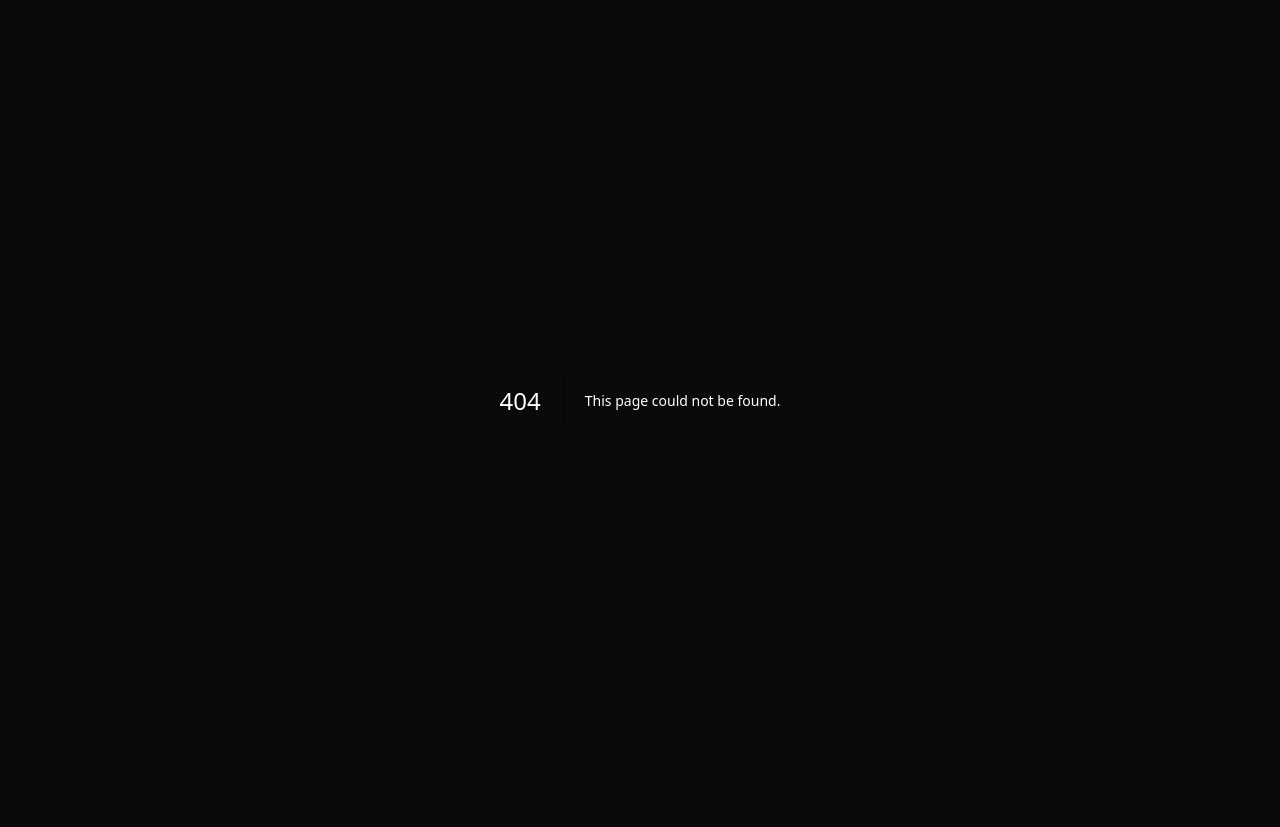
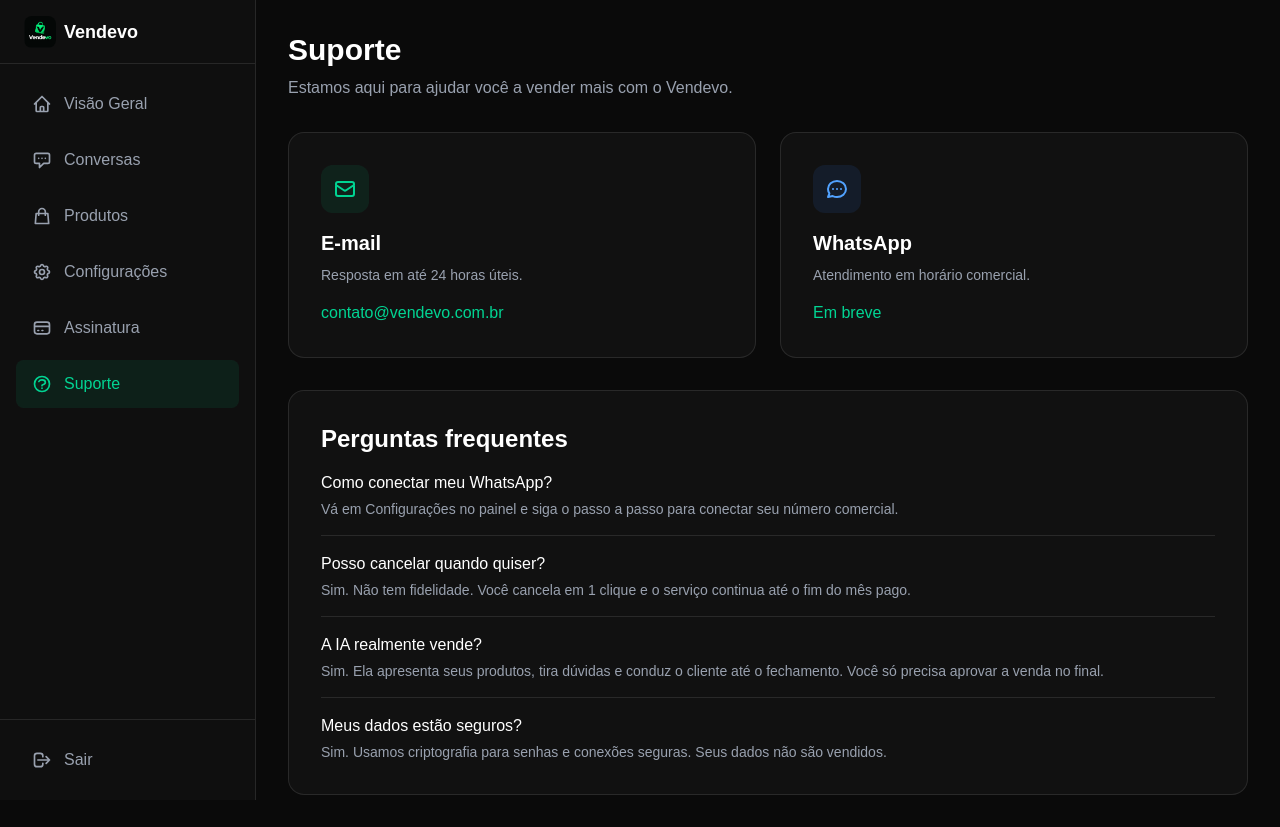
Before and after one commit to jhonatanrodri966/vendevo, a Next.js app: page /dashboard/suporte in a window 1280 px wide. Before the commit this address had no page. Before the commit the page ends 800 px from the top, so only its background shows below. Built offline with nearby package versions, Linux system fonts and the light colour scheme.

Commit message:
feat: aba de suporte no dashboard

```diff
--- a/app/dashboard/layout.tsx
+++ b/app/dashboard/layout.tsx
@@ -37,6 +37,10 @@
             <svg className="w-5 h-5" fill="none" stroke="currentColor" viewBox="0 0 24 24"><path strokeLinecap="round" strokeLinejoin="round" strokeWidth={2} d="M3 10h18M7 15h1m4 0h1m-7 4h12a3 3 0 003-3V8a3 3 0 00-3-3H6a3 3 0 00-3 3v8a3 3 0 003 3z" /></svg>
             Assinatura
           </Link>
+          <Link href="/dashboard/suporte" className={`flex items-center gap-3 px-4 py-3 rounded-lg transition-colors ${pathname === "/dashboard/suporte" ? "bg-emerald-500/10 text-emerald-400" : "text-gray-400 hover:bg-white/5 hover:text-white"}`}>
+            <svg className="w-5 h-5" fill="none" stroke="currentColor" viewBox="0 0 24 24"><path strokeLinecap="round" strokeLinejoin="round" strokeWidth={2} d="M8.228 9c.549-1.165 2.03-2 3.772-2 2.21 0 4 1.343 4 3 0 1.4-1.278 2.575-3.006 2.907-.542.104-.994.54-.994 1.093m0 3h.01M21 12a9 9 0 11-18 0 9 9 0 0118 0z" /></svg>
+            Suporte
+          </Link>
         </nav>
 
         <div className="p-4 border-t border-white/10">
--- /dev/null
+++ b/app/dashboard/suporte/page.tsx
@@ -0,0 +1,56 @@
+"use client";
+
+import Link from "next/link";
+
+export default function SuporteDashboard() {
+  return (
+    <div className="space-y-8 text-white">
+      <div>
+        <h1 className="text-3xl font-bold">Suporte</h1>
+        <p className="text-gray-400 mt-2">Estamos aqui para ajudar você a vender mais com o Vendevo.</p>
+      </div>
+
+      <div className="grid md:grid-cols-2 gap-6">
+        <a href="mailto:contato@vendevo.com.br" className="bg-[#111111] border border-white/10 p-8 rounded-2xl hover:border-emerald-500/30 transition-colors group">
+          <div className="w-12 h-12 rounded-xl bg-emerald-500/10 flex items-center justify-center text-emerald-400 mb-4 group-hover:scale-110 transition-transform">
+            <svg className="w-6 h-6" fill="none" stroke="currentColor" viewBox="0 0 24 24"><path strokeLinecap="round" strokeLinejoin="round" strokeWidth={2} d="M3 8l7.89 5.26a2 2 0 002.22 0L21 8M5 19h14a2 2 0 002-2V7a2 2 0 00-2-2H5a2 2 0 00-2 2v10a2 2 0 002 2z" /></svg>
+          </div>
+          <h2 className="text-xl font-semibold mb-2">E-mail</h2>
+          <p className="text-sm text-gray-400 mb-4">Resposta em até 24 horas úteis.</p>
+          <p className="text-emerald-400 font-medium">contato@vendevo.com.br</p>
+        </a>
+
+        <a href="#" className="bg-[#111111] border border-white/10 p-8 rounded-2xl hover:border-emerald-500/30 transition-colors group">
+          <div className="w-12 h-12 rounded-xl bg-blue-500/10 flex items-center justify-center text-blue-400 mb-4 group-hover:scale-110 transition-transform">
+            <svg className="w-6 h-6" fill="none" stroke="currentColor" viewBox="0 0 24 24"><path strokeLinecap="round" strokeLinejoin="round" strokeWidth={2} d="M8 12h.01M12 12h.01M16 12h.01M21 12c0 4.418-4.03 8-9 8a9.863 9.863 0 01-4.255-.949L3 20l1.395-3.72C3.512 15.042 3 13.574 3 12c0-4.418 4.03-8 9-8s9 3.582 9 8z" /></svg>
+          </div>
+          <h2 className="text-xl font-semibold mb-2">WhatsApp</h2>
+          <p className="text-sm text-gray-400 mb-4">Atendimento em horário comercial.</p>
+          <p className="text-emerald-400 font-medium">Em breve</p>
+        </a>
+      </div>
+
+      <div className="bg-[#111111] border border-white/10 p-8 rounded-2xl">
+        <h2 className="text-2xl font-semibold mb-4">Perguntas frequentes</h2>
+        <div className="space-y-4">
+          <div className="border-b border-white/5 pb-4">
+            <h3 className="font-medium mb-1">Como conectar meu WhatsApp?</h3>
+            <p className="text-sm text-gray-400">Vá em Configurações no painel e siga o passo a passo para conectar seu número comercial.</p>
+          </div>
+          <div className="border-b border-white/5 pb-4">
+            <h3 className="font-medium mb-1">Posso cancelar quando quiser?</h3>
+            <p className="text-sm text-gray-400">Sim. Não tem fidelidade. Você cancela em 1 clique e o serviço continua até o fim do mês pago.</p>
+          </div>
+          <div className="border-b border-white/5 pb-4">
+            <h3 className="font-medium mb-1">A IA realmente vende?</h3>
+            <p className="text-sm text-gray-400">Sim. Ela apresenta seus produtos, tira dúvidas e conduz o cliente até o fechamento. Você só precisa aprovar a venda no final.</p>
+          </div>
+          <div>
+            <h3 className="font-medium mb-1">Meus dados estão seguros?</h3>
+            <p className="text-sm text-gray-400">Sim. Usamos criptografia para senhas e conexões seguras. Seus dados não são vendidos.</p>
+          </div>
+        </div>
+      </div>
+    </div>
+  );
+}
```
